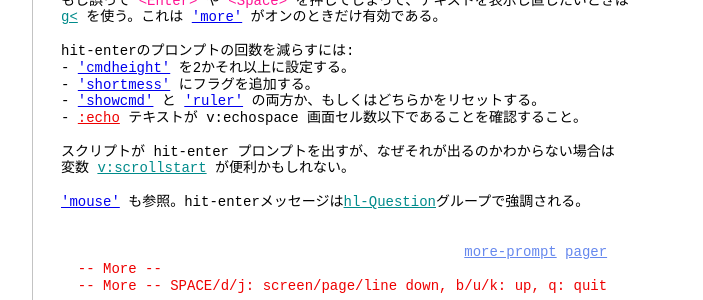
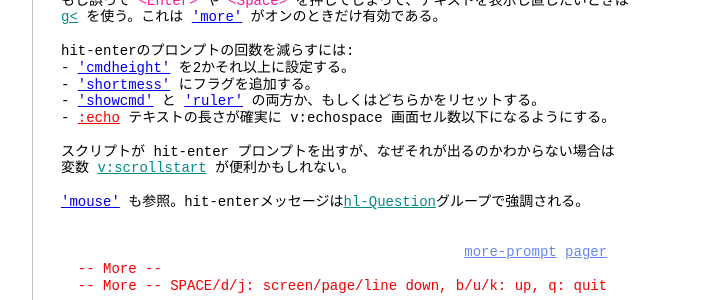
Before and after one commit to vim-jp/vimdoc-ja, a Jekyll site: the page built from message.html, in a window 1280 px wide and 900 px high, scrolled down 13427 px. Shown: the part 150-450 px from the top of the window, without its empty margins (340-1043 px from the left). Built offline with Jekyll 4.4.1, drawn with Linux system fonts in a browser that asks for light colours; nearby versions of some CDN libraries; comment, search, counter and statistics services are not loaded.

Commit message:
Generated by Travis JOB 2629.1
https://travis-ci.org/vim-jp/vimdoc-ja-working/builds/587320634

```diff
--- a/message.html
+++ b/message.html
@@ -805,7 +805,7 @@ hit-enterのプロンプトの回数を減らすには:<br>
 -&nbsp;<a class="Type" href="options.html#'cmdheight'">'cmdheight'</a>&nbsp;を2かそれ以上に設定する。<br>
 -&nbsp;<a class="Type" href="options.html#'shortmess'">'shortmess'</a>&nbsp;にフラグを追加する。<br>
 -&nbsp;<a class="Type" href="options.html#'showcmd'">'showcmd'</a>&nbsp;と&nbsp;<a class="Type" href="options.html#'ruler'">'ruler'</a>&nbsp;の両方か、もしくはどちらかをリセットする。<br>
--&nbsp;<a class="Comment" href="eval.html#:echo">:echo</a>&nbsp;テキストが&nbsp;<span class="MissingTag">v:echospace</span>&nbsp;画面セル数以下であることを確認すること。<br>
+-&nbsp;<a class="Comment" href="eval.html#:echo">:echo</a>&nbsp;テキストの長さが確実に&nbsp;<span class="MissingTag">v:echospace</span>&nbsp;画面セル数以下になるようにする。<br>
 <br>
 スクリプトが hit-enter プロンプトを出すが、なぜそれが出るのかわからない場合は<br>
 変数&nbsp;<a class="Identifier" href="eval.html#v:scrollstart">v:scrollstart</a>&nbsp;が便利かもしれない。<br>
```
